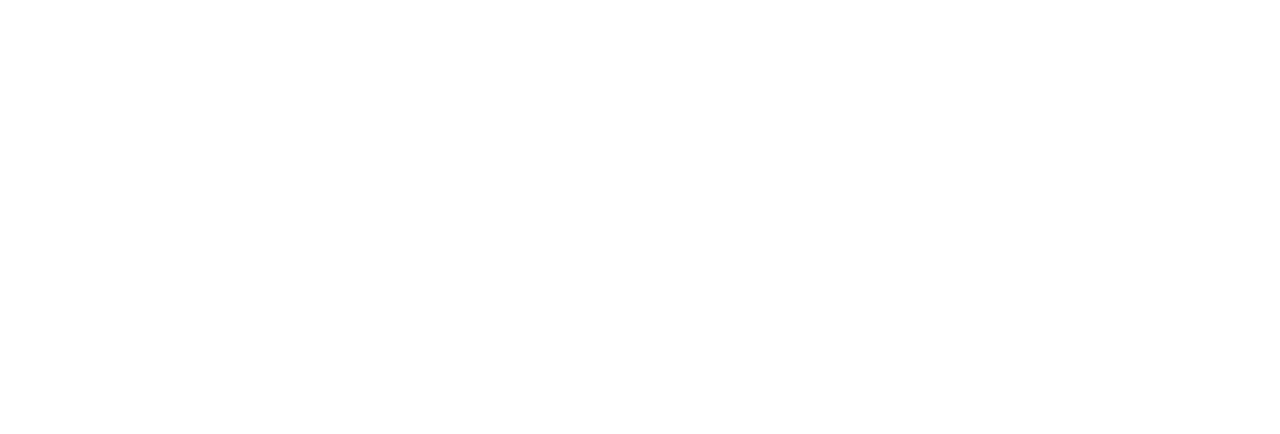
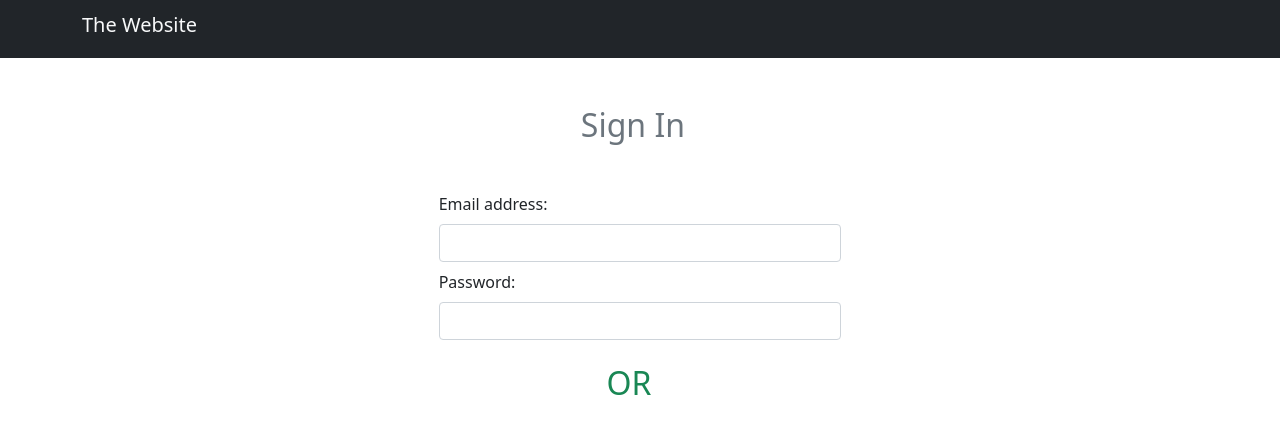
Before and after one commit to Mahmoud-Bakir/Bootstrap-application, a plain HTML site: page index.html in a window 1280 px wide. Drawn offline with nearby package versions, Linux system fonts and the light colour scheme.

Commit message:
Sign in added

```diff
--- a/index.html
+++ b/index.html
@@ -4,8 +4,26 @@
     <meta charset="UTF-8">
     <meta name="viewport" content="width=device-width, initial-scale=1.0">
     <title>Document</title>
+    <link rel="stylesheet" href="https://cdn.jsdelivr.net/npm/bootstrap@5.0.0-beta2/dist/css/bootstrap.min.css">
 </head>
 <body>
+    <header class="navbar navbar-expand-lg navbar-light bg-dark">
+        <div class="container">
+            <h1 class="navbar-brand text-light">The Website</h1>
+        </div>
+     </header>
+    <div class="container col-md-4 offset-md-4 mt-5">
+        <div class="row">
+            <h2 class="text-secondary offset-md-4 mb-5">Sign In</h2>
+            <form>
+              <div class="form-group ">
+                <label class="mb-2" for="email">Email address:</label>
+                <input type="email" class="form-control mb-2" id="email">
+                <label for="password" class="mb-2">Password:</label>
+                <input type="password" class="form-control mb-2" id="password">
+               </div>
+               <h2 class="text-secondary offset-md-5 mt-4 text-success">OR</h2>
+            </form>
 
 </body>
 </html>
```
